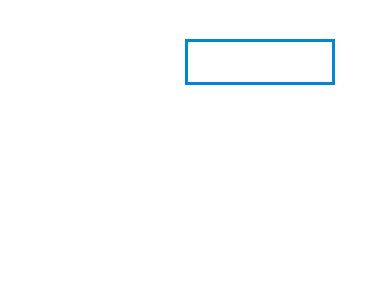
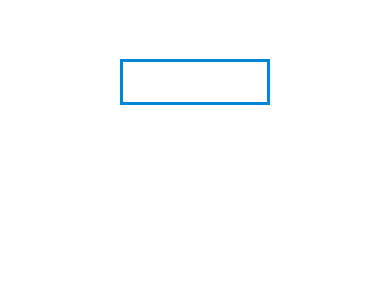
Before and after one commit to suniason/brettgalvez, a Next.js app: page /components/navbar in a window 390 px wide. Shown: the top 300 px of the page. Built offline with nearby package versions, Linux system fonts and the light colour scheme.

Commit message:
adjusted for phone

```diff
--- a/src/pages/components/navbar.tsx
+++ b/src/pages/components/navbar.tsx
@@ -12,8 +12,8 @@ const Navbar: React.FC<Navigation> = (prop: Navigation) => {
   return (
     <NavEntrance>
       <div className='flex justify-center items-center h-[10vh] w-full font-sans'>
-        <div className='w-[70%] grid grid-cols-2'>
-          <div className='flex flex-cols gap-10 justify-start mx-10'>
+        <div className='md:w-[70%] grid md:grid-cols-2 grid-rows-2'>
+          <div className='flex flex-cols gap-10 md:justify-start justify-center mx-10'>
             <NavHover>
               <div onClick={() => prop.clicked(1)} className='cursor-pointer'>
                 About
@@ -30,7 +30,7 @@ const Navbar: React.FC<Navigation> = (prop: Navigation) => {
               </div>
             </NavHover>
           </div>
-          <div className='flex justify-end'>
+          <div className='flex md:justify-end justify-center'>
             <motion.div
               className='outline outline-[#0086D5] p-2 px-10 font-bold cursor-pointer relative text-[1rem]'
               whileHover={{ backgroundColor: '#0086D5' }}
--- a/src/pages/components/naventrance.tsx
+++ b/src/pages/components/naventrance.tsx
@@ -21,7 +21,7 @@ const NavEntrance: React.FC<Props> = ({ children }) => {
   }, [isInView, controls])
 
   return (
-    <div ref={ref}>
+    <div ref={ref} className='pb-10'>
       <motion.div
         variants={{ hidden: { opacity: 0, y: -250 }, visible: { opacity: 1, y: 20 } }}
         initial='hidden'
```
